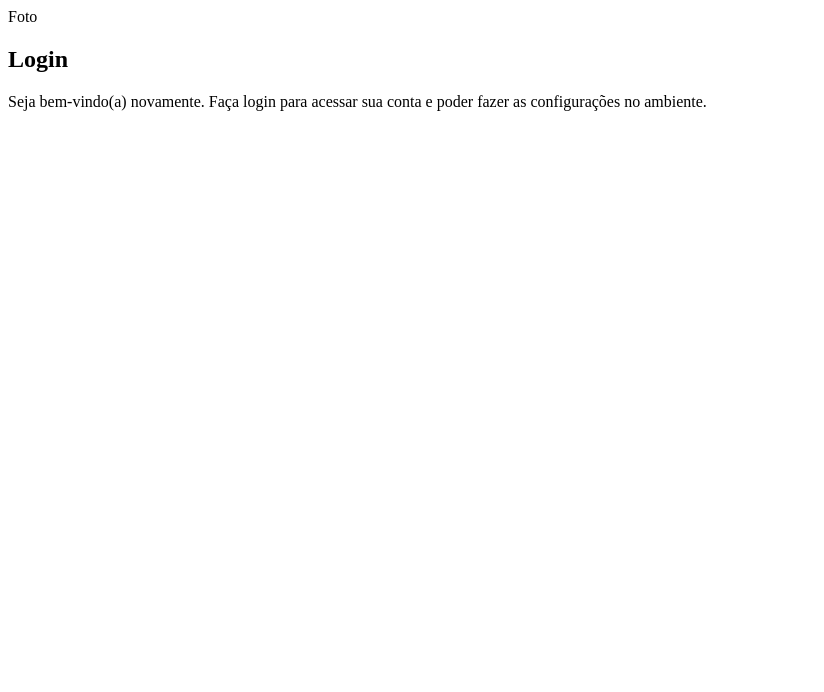
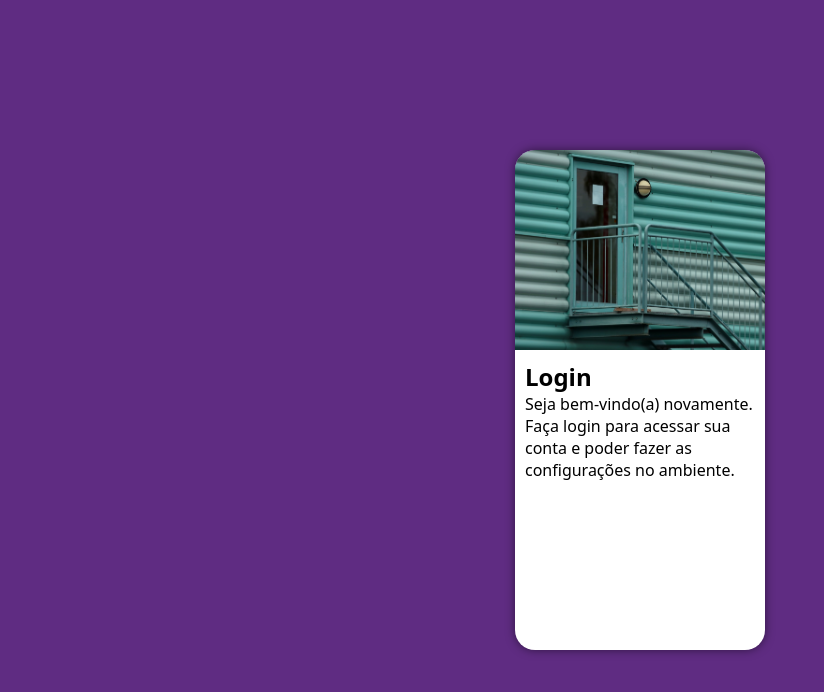
Before and after one commit to daophin/projeto-login, a plain HTML site: page index.html in a window 1280 px wide. Shown: the whole page, without its empty margins (0-824 px from the left). Drawn offline with Linux system fonts and the light colour scheme.

Commit message:
atualização desafio tela de login

```diff
--- a/estilos/style.css
+++ b/estilos/style.css
@@ -5,3 +5,51 @@
     Verde :#49a09d
     Lilás: #5f2c82
 */
+
+* {
+    font-family: system-ui, -apple-system, BlinkMacSystemFont, 'Segoe UI', Roboto, Oxygen, Ubuntu, Cantarell, 'Open Sans', 'Helvetica Neue', sans-serif;
+    padding: 0px;
+    margin: 0px;
+    box-sizing: border-box;
+}
+
+body, html {
+    background-color: #5f2c82;
+    height: 100vh;
+    width: 100vw;
+}
+
+main {
+    position: relative;
+    height: 100vh;
+    width: 100vw;
+}
+
+section#login {
+    position: absolute;
+    top: 50%;
+    left: 50%;
+    transform: translate(-50%, -50%);
+    overflow: hidden;
+
+    background-color: white;
+    width: 250px;
+    height: 500px;
+    border-radius: 20px;
+    box-shadow: 0px 0px 10px rgba(0, 0, 0, 0.5);
+
+}
+
+section#login > div#imagem {
+    display: block;
+    background: #5f2c82 url("../imagens/imagem-login001.jpg");
+    background-size: cover;
+    background-repeat: no-repeat;
+    height: 200px;
+}
+
+section#login > div#formulario {
+    display: block;
+    padding: 10px;
+
+}
--- a/index.html
+++ b/index.html
@@ -11,7 +11,6 @@
     <main>
         <section id="login">
             <div id="imagem">
-                Foto
             </div>
             <div id="formulario">
                 <h1>Login</h1>
```
